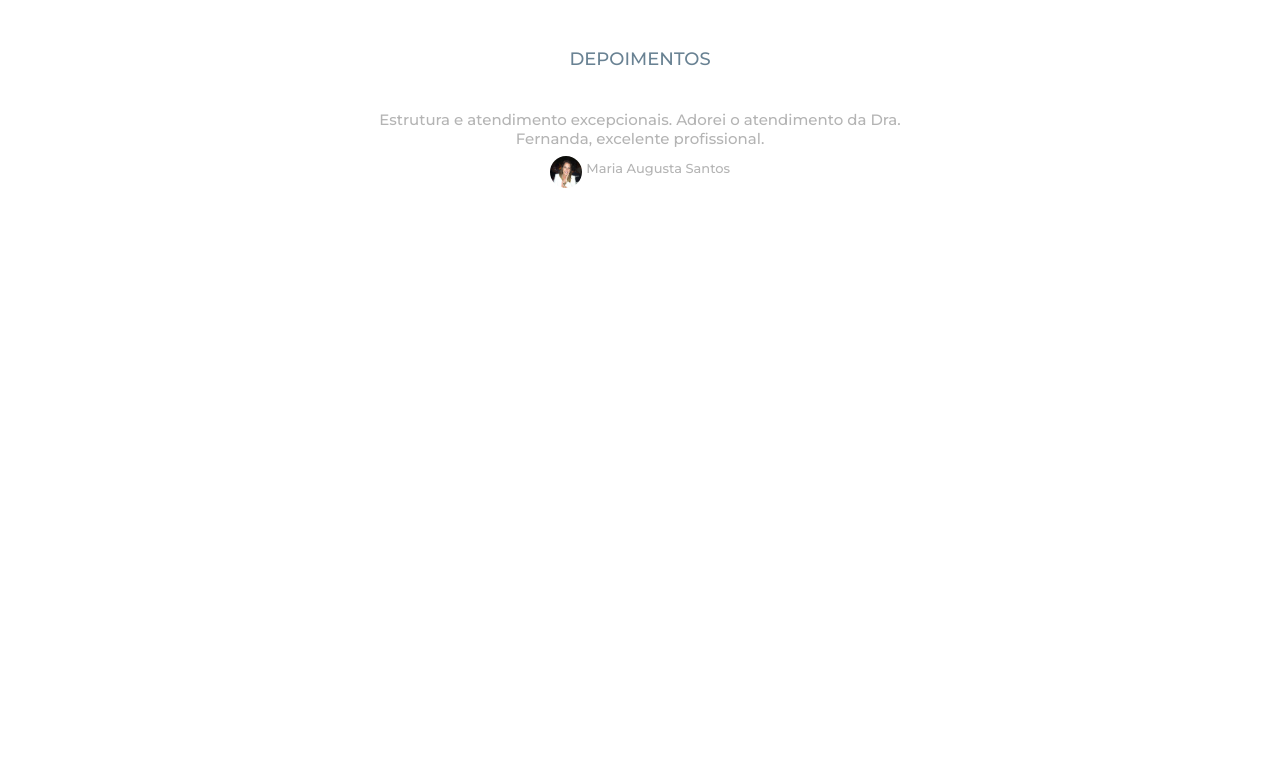
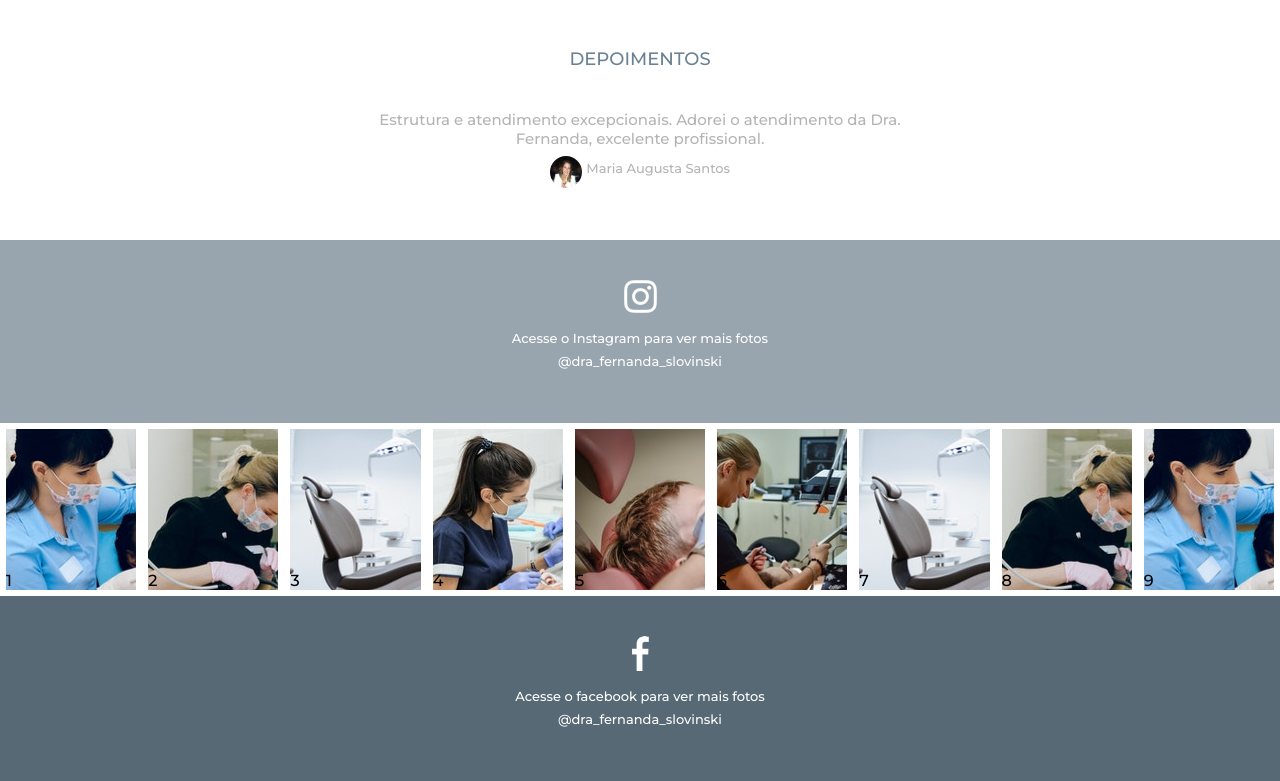
Before and after one commit to daniloaugusto0212/landing_page_dentista, a PHP site: page / in a window 1280 px wide. Shown: the part 2550-3331 px from the top of the page. Before the commit the page ends 2738 px from the top, so only its background shows below. Run offline with PHP 8.4, Linux system fonts and the light colour scheme.

Commit message:
Seção de mídias sociais

```diff
--- a/css/style.css
+++ b/css/style.css
@@ -295,6 +295,49 @@ section.depoimentos quote {
     vertical-align: top;
 }
 
+.instagram-chamada,
+.facebook-chamada{
+    float: left;
+    width: 100%;
+    text-align: center;
+    padding: 40px 0;
+    background: #98a5ae;
+}
+.instagram-chamada p,
+.facebook-chamada p{
+    color: #fff;
+    padding: 10px 0;
+    line-height: 23px;
+    font-size: 13px;
+}
+
+.mosaico-social{
+    float: left;
+    width: 100%;
+}
+
+.img-mosaico-single-social{
+    float: left;
+    width: calc(100% / 9);
+    padding-top: calc(100% / 9);
+    border: 6px solid #fff;
+}
+
+.facebook-chamada{
+    background-color: #576975;
+}
+
+@media screen and (max-width: 1024px){
+.mosaico-social > div:nth-of-type(1n+7){
+    display: none;
+}
+
+.img-mosaico-single-social{
+    width: calc(100% / 6);
+    padding-top: calc(100% / 6);
+}
+}
+
 @media screen and (max-width: 768px) {
 
     header nav.menu-desktop{
@@ -364,6 +407,18 @@ section.depoimentos quote {
     }
 }
 
+@media screen and (max-width: 630px) {
+    .mosaico-social > div:nth-of-type(1n+4){
+        display: none;
+    }
+
+    .img-mosaico-single-social{
+        width: calc(100% / 3);
+        padding-top: calc(100% / 3);
+    }
+
+}
+
 @media screen and (max-width: 580px){
     section.perfil-container .img-perfil{
         width: 80%;
--- a/index.html
+++ b/index.html
@@ -282,6 +282,32 @@
         <!-- /.container -->
     </section>
     <!-- /.depoimentos -->
+
+    <section class="social1">
+        <div class="instagram-chamada">
+            <a href="https://instagram.com/dra_fernanda_slovinski" target="_blank"><img src="images/inst.png" alt="Ícone do instagram" /></a>
+            <p>Acesse o Instagram para ver mais fotos<br>@dra_fernanda_slovinski</p>
+        </div>
+
+        <div class="mosaico-social">
+            <div style="background-image: url('images/bg/1.jpg')" class="img-mosaico-single-social">1</div>
+            <div style="background-image: url('images/bg/2.jpg')" class="img-mosaico-single-social">2</div>
+            <div style="background-image: url('images/bg/3.jpg')" class="img-mosaico-single-social">3</div>
+            <div style="background-image: url('images/bg/4.jpg')" class="img-mosaico-single-social">4</div>
+            <div style="background-image: url('images/bg/5.jpg')" class="img-mosaico-single-social">5</div>
+            <div style="background-image: url('images/bg/6.jpg')" class="img-mosaico-single-social">6</div>
+            <div style="background-image: url('images/bg/3.jpg')" class="img-mosaico-single-social">7</div>
+            <div style="background-image: url('images/bg/2.jpg')" class="img-mosaico-single-social">8</div>
+            <div style="background-image: url('images/bg/1.jpg')" class="img-mosaico-single-social">9</div>
+        </div>
+        <!-- /.mosaico-social -->
+
+        <div class="facebook-chamada">
+            <a href="https://facebook.com/dra_fernanda_slovinski" target="_blank"><img src="images/fb.png" alt="Ícone do facebook" /></a>
+            <p>Acesse o facebook para ver mais fotos<br>@dra_fernanda_slovinski</p>
+        </div>
+        <div class="clear"></div>
+    </section>
 </body>
 
 </html>
```
Also changed, not shown: images/fb.png (added), images/inst.png (added).
